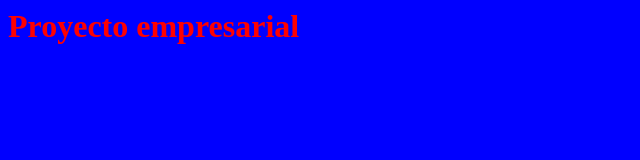
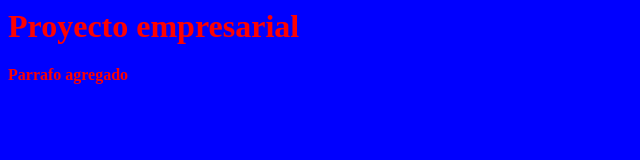
Before and after one commit to emiliano550/CursoGit, a plain HTML site: page Proyecto web empresa A/index.html in a window 1280 px wide. Shown: the whole page, without its empty margins (0-640 px from the left). Drawn offline with Linux system fonts and the light colour scheme.

Commit message:
Update index.html

```diff
--- a/Proyecto web empresa A/index.html
+++ b/Proyecto web empresa A/index.html
@@ -7,5 +7,6 @@
 <body>
 
 <h1> Proyecto empresarial </h1>
+<p1> Parrafo agregado </p1>
 </body>
 </html>
```
